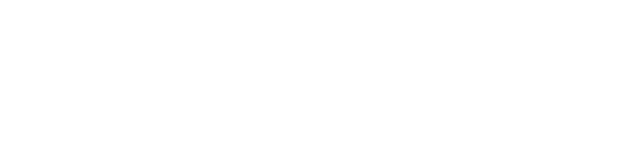
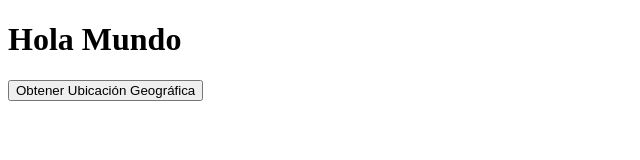
Before and after one commit to VelizGG/VelizGG.github.io, a plain HTML site: page index.html in a window 1280 px wide. Shown: the whole page, without its empty margins (0-640 px from the left). Drawn offline with Linux system fonts and the light colour scheme.

Commit message:
Initial commit

```diff
--- a/index.html
+++ b/index.html
@@ -1,13 +1,30 @@
-<html>
-    <head>
+<!DOCTYPE html>
+<html lang="es">
+<head>
+    <meta charset="UTF-8">
+    <title>Hola Mundo</title>
+    <script>
+        async function obtenerUbicacion() {
+            try {
+                // Obtén la dirección IP del usuario
+                const respuestaIP = await fetch('https://api.ipify.org?format=json');
+                const datosIP = await respuestaIP.json();
+                const ip = datosIP.ip;
 
-    </head>
-    <body>
-        <title>
-            "Hola Mundo"
-        </title>
-        <div>
+                // Obtén la información de ubicación basada en la IP
+                const respuestaUbicacion = await fetch(`https://ipinfo.io/${ip}/geo?token=tu_token_de_ipinfo`);
+                const datosUbicacion = await respuestaUbicacion.json();
 
-        </div>
-    </body>
+                // Muestra la información en una ventana emergente
+                alert(`IP: ${ip}\nCiudad: ${datosUbicacion.city}\nRegión: ${datosUbicacion.region}\nPaís: ${datosUbicacion.country}`);
+            } catch (error) {
+                alert('No se pudo obtener la ubicación: ' + error);
+            }
+        }
+    </script>
+</head>
+<body>
+    <h1>Hola Mundo</h1>
+    <button onclick="obtenerUbicacion()">Obtener Ubicación Geográfica</button>
+</body>
 </html>
```
